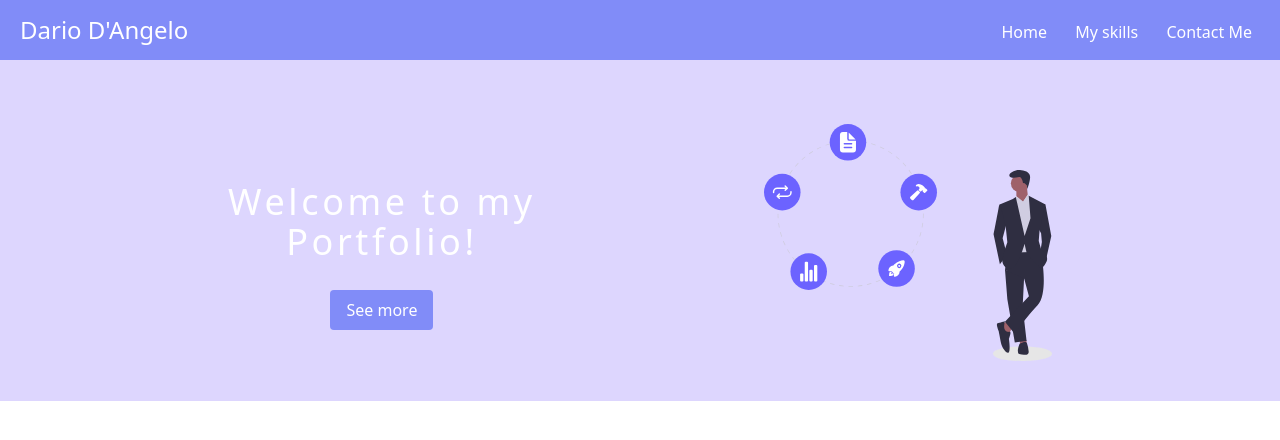
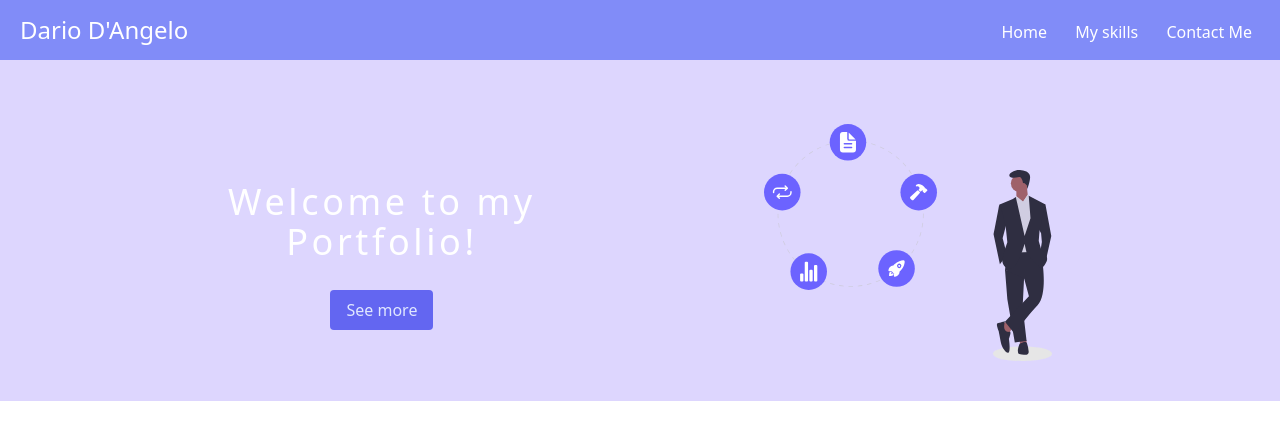
Before and after one commit to DarioDAngeloo/tailwind, a website: page src/index.html in a window 1280 px wide. Drawn offline with Linux system fonts and the light colour scheme.

Commit message:
button animation transition

```diff
--- a/src/index.html
+++ b/src/index.html
@@ -32,7 +32,7 @@
         </h2>
 
         <p
-          class="hidden lg:flex text-center bg-indigo-400 px-4 py-2 rounded text-white"
+          class="hidden lg:flex text-indigo-100 text-center bg-indigo-500 px-4 py-2 rounded hover:bg-indigo-100 hover:text-indigo-500 hover:cursor-pointer duration-200 hover:scale-105"
         >
           See more
         </p>
```
Also changed, not shown: dist/output.css.
